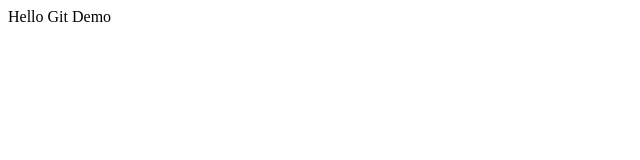
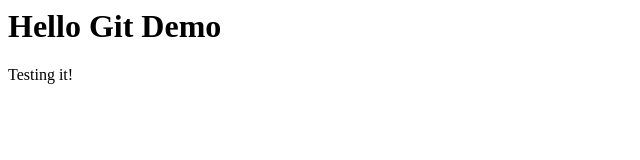
Before and after one commit to TahaLanker/demo-repo, a plain HTML site: page index.html in a window 1280 px wide. Shown: the whole page, without its empty margins (0-640 px from the left). Drawn offline with Linux system fonts and the light colour scheme.

Commit message:
Change in index file

```diff
--- a/index.html
+++ b/index.html
@@ -1,3 +1,6 @@
 <div>
-    Hello Git Demo
+    <h1>Hello Git Demo</h1>
+    <p>
+        Testing it!
+    </p>
 </div>
```
